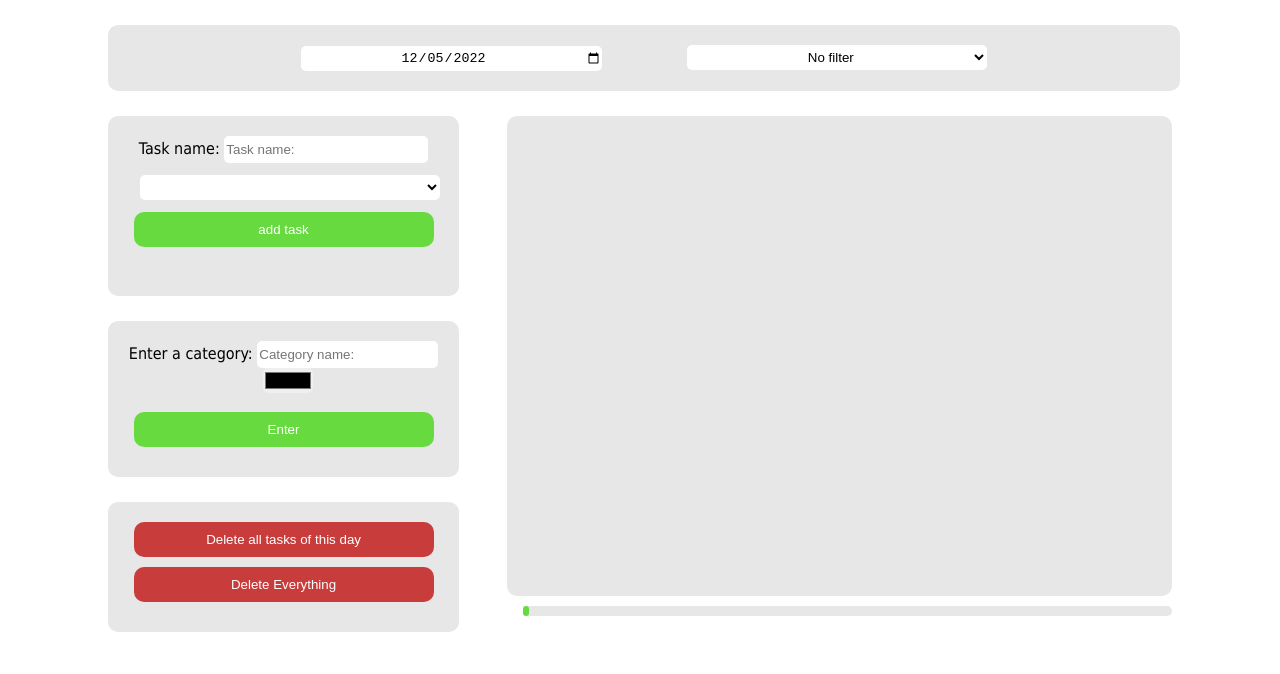
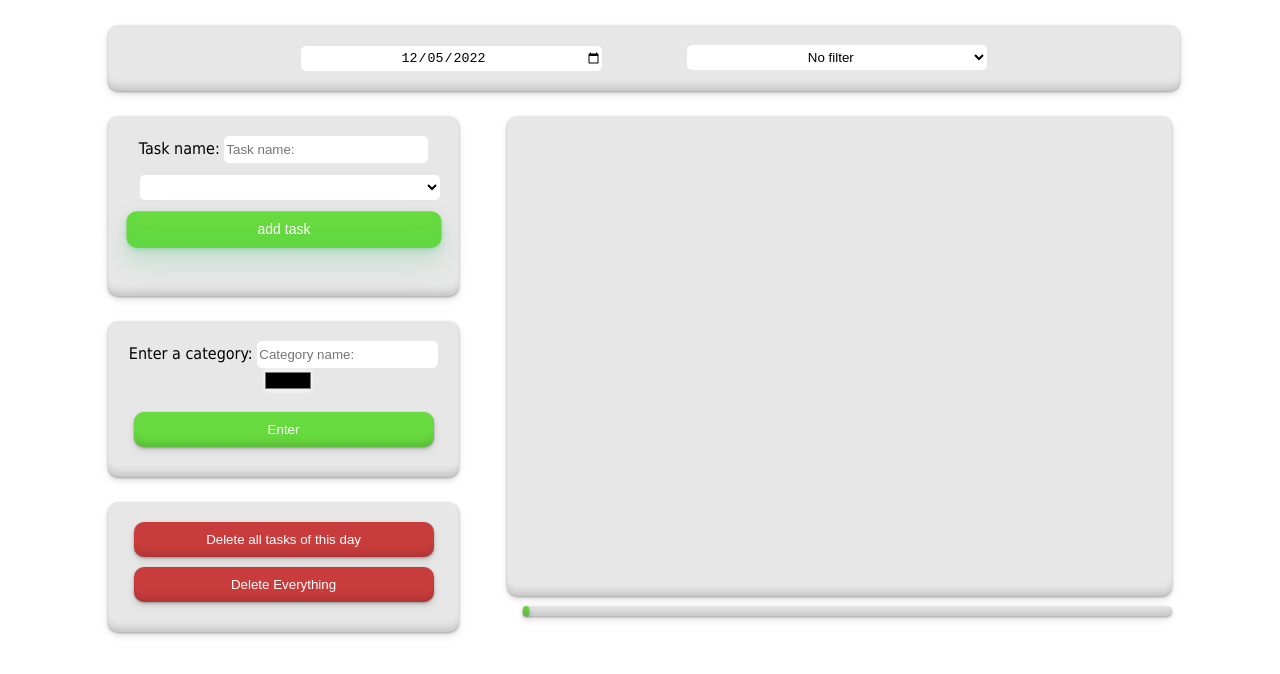
Before and after one commit to mahmoudkhalifah/cst-project, a plain HTML site: page index.html in a window 1280 px wide. In both pictures the pointer is over the input "add task". Drawn offline with Linux system fonts and the light colour scheme.

Commit message:
edit style

```diff
--- a/css/style.css
+++ b/css/style.css
@@ -63,6 +63,7 @@
     background-color: #E7E7E7;
     border-radius: 10px;
     padding: 20px;
+    box-shadow: rgba(20, 21, 21, 0.2) 0 -10px 10px -7px inset,rgba(13, 13, 13, 0.09) 0 1px 2px,rgba(20, 21, 20, 0.09) 0 1px 2px,rgba(25, 26, 26, 0.09) 0 1px 2px,rgba(17, 17, 17, 0.09) 0 2px 4px,rgba(15, 15, 15, 0.09) 0 4px 8px;
   }
 
   .btn {
@@ -73,14 +74,27 @@
     width: 300px;
     border-radius: 10px;
     height: 35px;
+    box-shadow: rgba(20, 21, 21, 0.2) 0 -10px 10px -7px inset,rgba(13, 13, 13, 0.09) 0 1px 2px,rgba(20, 21, 20, 0.09) 0 1px 2px,rgba(25, 26, 26, 0.09) 0 1px 2px,rgba(17, 17, 17, 0.09) 0 2px 4px,rgba(15, 15, 15, 0.09) 0 4px 8px;
   }
+
 
   .addBtn {
     background-color: #67DA3F;
   }
 
+  .addBtn:hover {
+    box-shadow: rgba(44,187,99,.10) 0 -25px 18px -14px inset,rgba(44,187,99,.10) 0 1px 2px,rgba(44,187,99,.10) 0 2px 4px,rgba(44,187,99,.10) 0 4px 8px,rgba(44,187,99,.10) 0 8px 16px,rgba(44,187,99,.10) 0 16px 32px;
+    transform: scale(1.05) ;
+    cursor: pointer;
+  }
   .deleteBtn{
     background-color: #C93C3C;
+  }
+
+  .deleteBtn:hover {
+    box-shadow: rgba(226, 45, 17, 0.10) 0 -25px 18px -14px inset,rgba(226, 45, 17,.10) 0 1px 2px,rgba(226, 45, 17,.10) 0 2px 4px,rgba(226, 45, 17,.10) 0 4px 8px,rgba(226, 45, 17,.10) 0 8px 16px,rgba(226, 45, 17,.10) 0 16px 32px;
+    transform: scale(1.05) ;
+    cursor: pointer;
   }
 
   #categoryFilterSelect{
```
